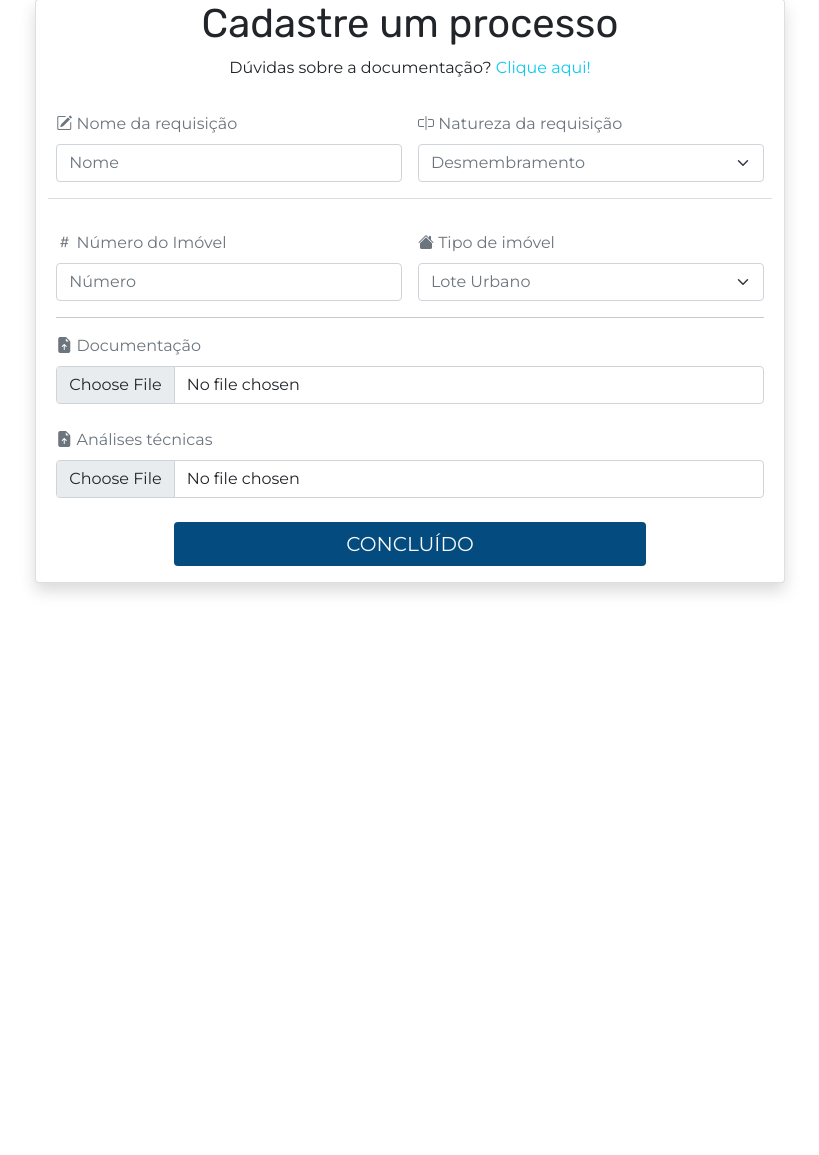
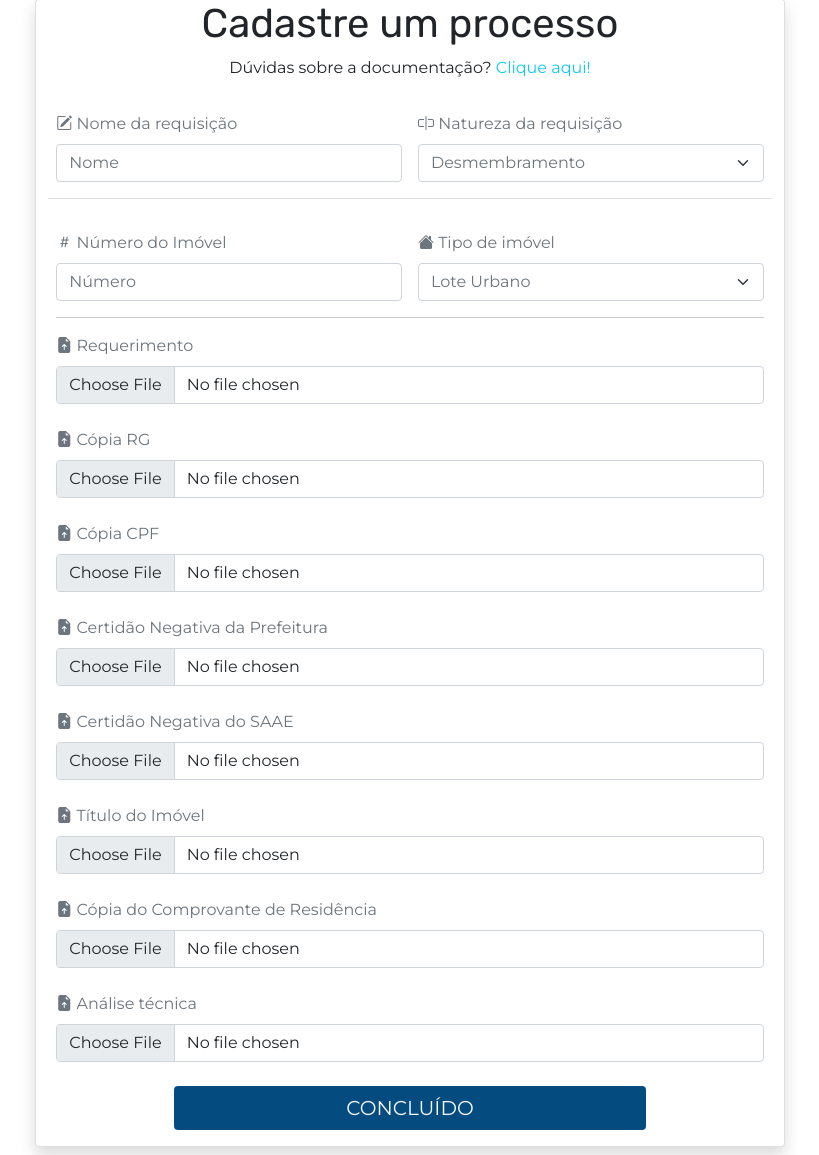
Before and after one commit to wandreus-muhl/site-semter, a Flask app: page /novo_processo in a window 1280 px wide. Shown: the part 87-1242 px from the top of the page, without its empty margins (230-1049 px from the left). Before the commit the page ends 681 px from the top, so only its background shows below. Run offline with Flask 2, Linux system fonts and the light colour scheme; the visitor is signed in with stand-in values (Sample User, id 1); data comes from the database, SQL or seed files in the repository; parts of the project's set-up code (start-up, migrations or seed data) failed here and were passed over; some libraries are stand-ins or nearby versions.

Commit message:
Adicionado os demais arquivos obrigatorios

```diff
--- a/app/controllers/processos.py
+++ b/app/controllers/processos.py
@@ -63,12 +63,54 @@ def cadastrar_processos():
             pastaNova = "./app/uploads/" + str(processo.id)
             os.makedirs(pastaNova)
 
-            arquivo = request.files["inputFile"]
-            if arquivo:
-                extensaoArquivo = arquivo.filename.split(".")
+            arquivoRequerimento = request.files["inputRequerimento"]
+            if arquivoRequerimento:
+                extensaoArquivo = arquivoRequerimento.filename.split(".")
                 extensaoArquivo = extensaoArquivo[len(extensaoArquivo) - 1]
-                arquivo.filename = str(uuid.uuid4()) + "." + extensaoArquivo
-                arquivo.save(os.path.join(pastaNova, secure_filename(arquivo.filename)))
+                arquivoRequerimento.filename = str(uuid.uuid4()) + "." + extensaoArquivo
+                arquivoRequerimento.save(os.path.join(pastaNova, secure_filename(arquivoRequerimento.filename)))
+
+            arquivoRG = request.files["inputCopiaRG"]
+            if arquivoRG:
+                extensaoArquivo = arquivoRG.filename.split(".")
+                extensaoArquivo = extensaoArquivo[len(extensaoArquivo) - 1]
+                arquivoRG.filename = str(uuid.uuid4()) + "." + extensaoArquivo
+                arquivoRG.save(os.path.join(pastaNova, secure_filename(arquivoRG.filename)))
+
+            arquivoCPF = request.files["inputCopiaCPF"]
+            if arquivoCPF:
+                extensaoArquivo = arquivoCPF.filename.split(".")
+                extensaoArquivo = extensaoArquivo[len(extensaoArquivo) - 1]
+                arquivoCPF.filename = str(uuid.uuid4()) + "." + extensaoArquivo
+                arquivoCPF.save(os.path.join(pastaNova, secure_filename(arquivoCPF.filename)))
+
+            arquivoCertPref = request.files["inputCertidaoPrefeitura"]
+            if arquivoCertPref:
+                extensaoArquivo = arquivoCertPref.filename.split(".")
+                extensaoArquivo = extensaoArquivo[len(extensaoArquivo) - 1]
+                arquivoCertPref.filename = str(uuid.uuid4()) + "." + extensaoArquivo
+                arquivoCertPref.save(os.path.join(pastaNova, secure_filename(arquivoCertPref.filename)))
+
+            arquivoCertSAAE = request.files["inputCertidaoSAAE"]
+            if arquivoCertSAAE:
+                extensaoArquivo = arquivoCertSAAE.filename.split(".")
+                extensaoArquivo = extensaoArquivo[len(extensaoArquivo) - 1]
+                arquivoCertSAAE.filename = str(uuid.uuid4()) + "." + extensaoArquivo
+                arquivoCertSAAE.save(os.path.join(pastaNova, secure_filename(arquivoCertSAAE.filename)))
+
+            arquivoTitulo = request.files["inputTituloImovel"]
+            if arquivoTitulo:
+                extensaoArquivo = arquivoTitulo.filename.split(".")
+                extensaoArquivo = extensaoArquivo[len(extensaoArquivo) - 1]
+                arquivoTitulo.filename = str(uuid.uuid4()) + "." + extensaoArquivo
+                arquivoTitulo.save(os.path.join(pastaNova, secure_filename(arquivoTitulo.filename)))
+
+            arquivoComprovanteRest = request.files["inputComprovanteResidencia"]
+            if arquivoComprovanteRest:
+                extensaoArquivo = arquivoComprovanteRest.filename.split(".")
+                extensaoArquivo = extensaoArquivo[len(extensaoArquivo) - 1]
+                arquivoComprovanteRest.filename = str(uuid.uuid4()) + "." + extensaoArquivo
+                arquivoComprovanteRest.save(os.path.join(pastaNova, secure_filename(arquivoComprovanteRest.filename)))
 
             arquivoAnalise = request.files["inputFileAnalises"]
             if arquivoAnalise:
@@ -85,7 +127,13 @@ def cadastrar_processos():
             )
 
             a1 = ArquivoProcesso(
-                copiaRG=arquivo.filename,
+                requerimento=arquivoRequerimento.filename,
+                copiaRG=arquivoRG.filename,
+                certidaoNegativaPrefeitura=arquivoCertPref.filename,
+                certidaoNegativaSAAE=arquivoCertSAAE.filename,
+                tituloImovel=arquivoTitulo.filename,
+                copiaCPF=arquivoCPF.filename,
+                copiaComprovanteResidencia=arquivoComprovanteRest.filename,
                 projetoArt=arquivoAnalise.filename,
                 processo_id=processo.id,
             )
--- a/app/templates/cadastro_processo.html
+++ b/app/templates/cadastro_processo.html
@@ -54,12 +54,42 @@
 
                 <div class="text-secondary">
                     <i class="bi bi-file-earmark-arrow-up-fill"></i>
-                    <label for="inputFile" class="form-label">Documentação</label>
-                    <input type="file" class="form-control form-control-file" name="inputFile" id="inputFile">
+                    <label for="inputFile" class="form-label">Requerimento</label>
+                    <input type="file" class="form-control form-control-file" name="inputRequerimento" id="inputRequerimento">
                 </div>
                 <div class="text-secondary mt-4">
                     <i class="bi bi-file-earmark-arrow-up-fill"></i>
-                    <label for="inputFileAnalises" class="form-label">Análises técnicas</label>
+                    <label for="inputFile" class="form-label">Cópia RG</label>
+                    <input type="file" class="form-control form-control-file" name="inputCopiaRG" id="inputCopiaRG">
+                </div>
+                <div class="text-secondary mt-4">
+                    <i class="bi bi-file-earmark-arrow-up-fill"></i>
+                    <label for="inputFile" class="form-label">Cópia CPF</label>
+                    <input type="file" class="form-control form-control-file" name="inputCopiaCPF" id="inputCopiaCPF">
+                </div>
+                <div class="text-secondary mt-4">
+                    <i class="bi bi-file-earmark-arrow-up-fill"></i>
+                    <label for="inputFile" class="form-label">Certidão Negativa da Prefeitura</label>
+                    <input type="file" class="form-control form-control-file" name="inputCertidaoPrefeitura" id="inputCertidaoPrefeitura">
+                </div>
+                <div class="text-secondary mt-4">
+                    <i class="bi bi-file-earmark-arrow-up-fill"></i>
+                    <label for="inputFile" class="form-label">Certidão Negativa do SAAE</label>
+                    <input type="file" class="form-control form-control-file" name="inputCertidaoSAAE" id="inputCertidaoSAAE">
+                </div>
+                <div class="text-secondary mt-4">
+                    <i class="bi bi-file-earmark-arrow-up-fill"></i>
+                    <label for="inputFile" class="form-label">Título do Imóvel</label>
+                    <input type="file" class="form-control form-control-file" name="inputTituloImovel" id="inputTituloImovel">
+                </div>
+                <div class="text-secondary mt-4">
+                    <i class="bi bi-file-earmark-arrow-up-fill"></i>
+                    <label for="inputFile" class="form-label">Cópia do Comprovante de Residência</label>
+                    <input type="file" class="form-control form-control-file" name="inputComprovanteResidencia" id="inputComprovanteResidencia">
+                </div>
+                <div class="text-secondary mt-4">
+                    <i class="bi bi-file-earmark-arrow-up-fill"></i>
+                    <label for="inputFileAnalises" class="form-label">Análise técnica</label>
                     <input type="file" class="form-control form-control-file" name="inputFileAnalises" id="inputFileAnalises">
                 </div>
                 <div class="d-grid gap-2 col-8 mx-auto mt-4">
```
Also changed, not shown: app/templates/processo.html (+19 -1 lines).
